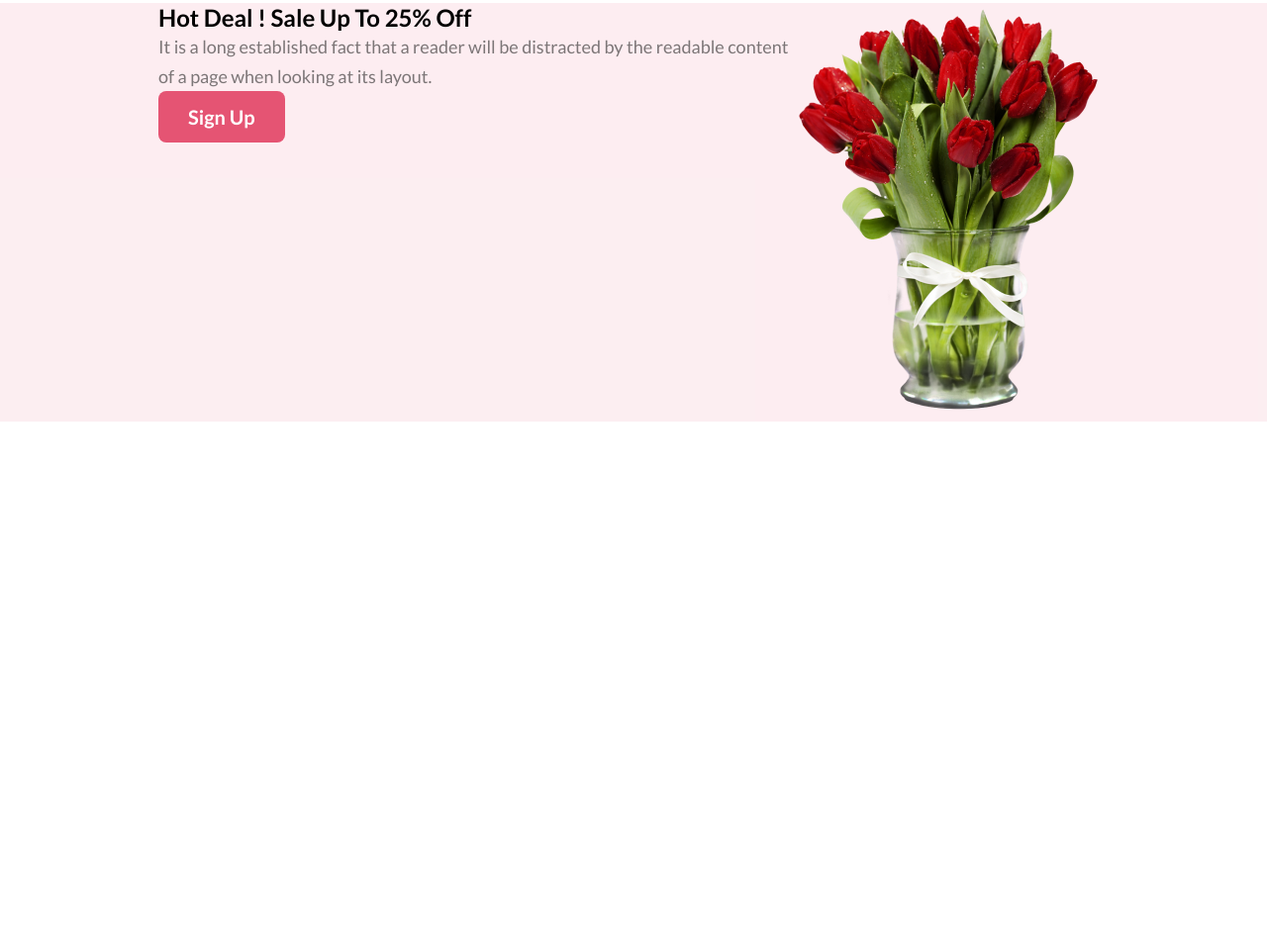
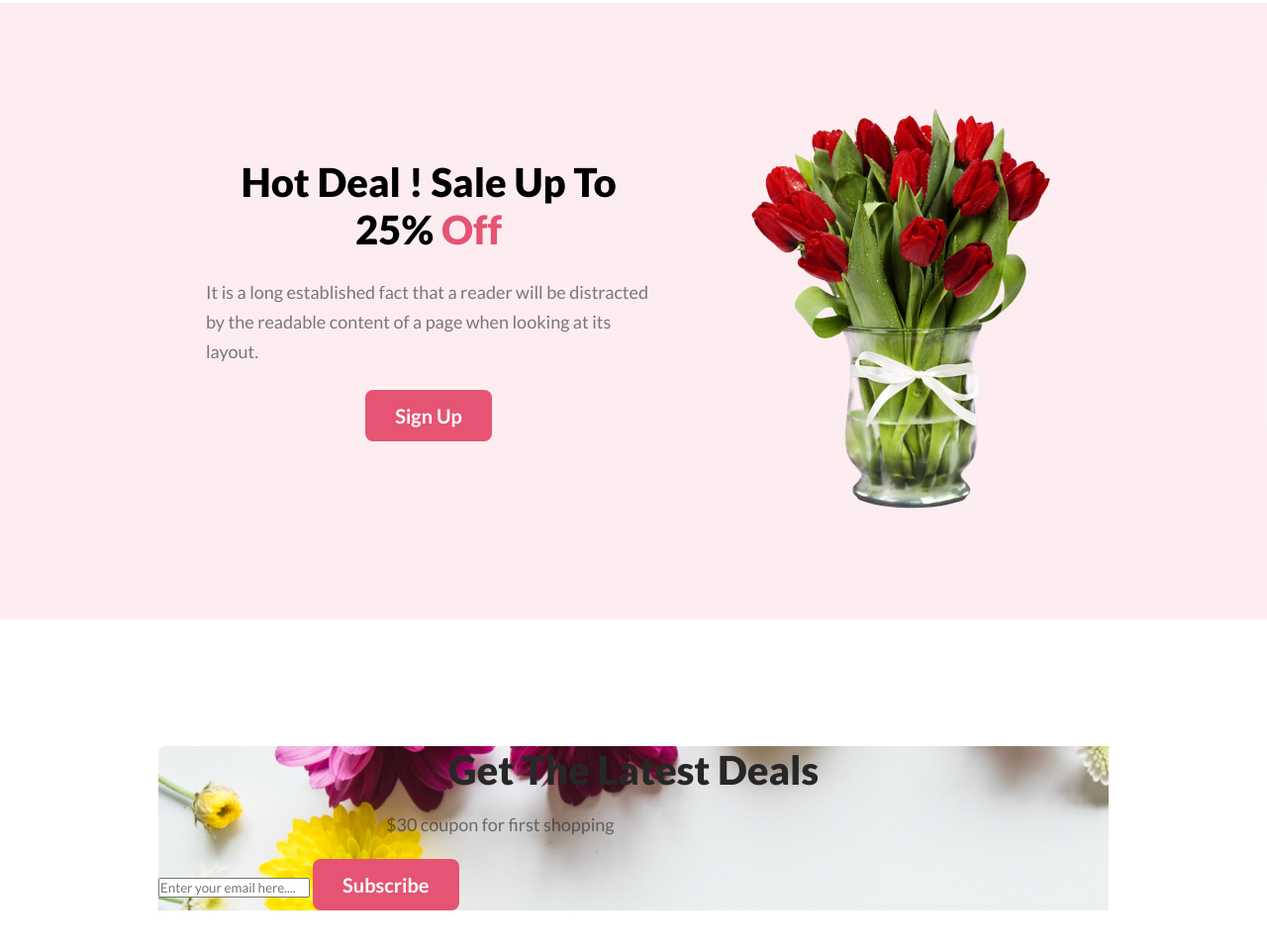
Before and after one commit to zannatulferdous0162/Flower-shop, a plain HTML site: page index.html in a window 1280 px wide. Shown: the part 1599-2558 px from the top of the page at 99% size. Before the commit the page ends 2025 px from the top, so only its background shows below. Drawn offline with Linux system fonts and the light colour scheme.

Commit message:
add section hot deal

```diff
--- a/index.html
+++ b/index.html
@@ -1,21 +1,25 @@
 <!DOCTYPE html>
 <html lang="en">
+
 <head>
     <meta charset="UTF-8">
     <meta name="viewport" content="width=device-width, initial-scale=1.0">
     <title>🌻Flower Shop</title>
     <link rel="stylesheet" href="styles/style.css">
 </head>
+
 <body>
     <header>
         <div class="container banner">
             <div class="banner-text">
                 <h1>Let's make beautiful flowers a part of your life</h1>
-                <p>It is a long established fact that a reader will be distracted by the readable content of a page when looking at its layout. The point of using Lorem Ipsum is that it has a more-or-less normal distribution of letters.</p>
+                <p>It is a long established fact that a reader will be distracted by the readable content of a page when
+                    looking at its layout. The point of using Lorem Ipsum is that it has a more-or-less normal
+                    distribution of letters.</p>
                 <button>Shop Now</button>
             </div>
             <div class="banner-img">
-                <img src="Flower Asset/pngwing 10.png" alt="" srcset="">
+                <img src="asset/pngwing 10.png" alt="" srcset="">
 
             </div>
         </div>
@@ -26,24 +30,25 @@
         <div class="container">
             <div class="section-heading">
                 <h2>Our Featured Flowers</h2>
-                <p>It is a long established fact that a reader will be distracted by the readable content of a page when looking at its layout.</p>
+                <p>It is a long established fact that a reader will be distracted by the readable content of a page when
+                    looking at its layout.</p>
             </div>
             <div class="section-content">
                 <div class="flower">
                     <div class="flower-img pink">
-                    <img src="Flower Asset/pngwing 5.png" alt="" srcset="">
+                        <img src="asset/pngwing 5.png" alt="" srcset="">
                     </div>
                     <p>Pink Flower Tree</p>
                 </div>
                 <div class="flower">
                     <div class="flower-img blue">
-                    <img src="Flower Asset/pngwing 6.png" alt="" srcset="">
+                        <img src="asset/pngwing 6.png" alt="" srcset="">
                     </div>
                     <p>Pink Flower Tree</p>
                 </div>
                 <div class="flower">
                     <div class="flower-img  green">
-                    <img src="Flower Asset/pngwing 7.png" alt="" srcset="">
+                        <img src="asset/pngwing 7.png" alt="" srcset="">
                     </div>
                     <p>Pink Flower Tree</p>
                 </div>
@@ -54,16 +59,29 @@
     <section id="hot-deal">
         <div class="container hot-deal-main">
             <div class="hot-deal-text">
-                <h2>Hot Deal ! Sale Up To 25% Off</h2>
-                <p>It is a long established fact that a reader will be distracted by the readable content of a page when looking at its layout.</p>
+                <h2>Hot Deal ! Sale Up To 25% <span class="importatnt">Off</span></h2>
+                <p>It is a long established fact that a reader will be distracted by the readable content of a page when
+                    looking at its layout.</p>
                 <button>Sign Up</button>
             </div>
             <div class="hot-deal-img">
-                <img src="Flower Asset/pngwing 8.png" alt="" srcset="">
-
+                <img src="asset/pngwing 8.png" alt="" srcset="">
             </div>
-
+        </div>
+    </section>
+   <!-- newsletter -->
+   <section id="newsletter">
+    <div class="container newsletter-main">
+        <div class="section-heading">
+            <h2>Get The Latest Deals</h2>
+            <p>$30 coupon for first shopping</p>
+        </div>
+        <form>
+            <input type="email" name="" id="" placeholder="Enter your email here.... ">
+            <button>Subscribe</button>
+        </form>
     </div>
    </section>
 </body>
+
 </html>
--- a/styles/style.css
+++ b/styles/style.css
@@ -6,7 +6,8 @@
     font-family: "Lato", sans-serif;
 }
 
-header, #hot-deal {
+header,
+#hot-deal {
     background-color: rgba(229, 84, 115, 0.1);
 
 }
@@ -21,6 +22,7 @@ header, #hot-deal {
     max-width: 500px;
     text-align: center;
     margin: 20px auto;
+
 }
 
 .section-heading h2 {
@@ -128,8 +130,39 @@ button:hover {
     margin-top: 16px;
     text-decoration-line: underline;
 }
+
 /* hot deal */
-.hot-deal-main{
+.hot-deal-main {
     display: flex;
     justify-content: space-around;
+    align-items: center;
+    padding: 100px 0;
 }
+
+#hot-deal .hot-deal-text {
+    width: 75%;
+    max-width: 450px;
+    text-align: center;
+
+}
+#hot-deal .hot-deal-text *{
+    margin-bottom: 24px;
+}
+
+#hot-deal .hot-deal-text h2 {
+    font-size: 40px;
+    font-weight: 800;
+}
+#hot-deal .hot-deal-text h2 .importatnt{
+    color: #E55473;
+}
+#hot-deal .hot-deal-img{
+    max-width: 318px;
+}
+/* newsletter */
+#newsletter{
+    margin: 128px 0;
+}
+.newsletter-main{
+    background-image: url("../asset/Rectangle\ 9.png");
+}
```
Also changed, not shown: asset/Flower 01.png (renamed from Flower Asset/Flower 01.png), asset/Group 57.png (renamed from Flower Asset/Group 57.png), asset/Group 58.png (renamed from Flower Asset/Group 58.png), asset/Group 59.png (renamed from Flower Asset/Group 59.png), asset/Rectangle 4.png (renamed from Flower Asset/Rectangle 4.png), asset/Rectangle 5.png (renamed from Flower Asset/Rectangle 5.png), asset/Rectangle 6.png (renamed from Flower Asset/Rectangle 6.png), asset/Rectangle 9.png (renamed from Flower Asset/Rectangle 9.png), asset/pngwing 10.png (renamed from Flower Asset/pngwing 10.png), asset/pngwing 5.png (renamed from Flower Asset/pngwing 5.png), asset/pngwing 6.png (renamed from Flower Asset/pngwing 6.png), asset/pngwing 7.png (renamed from Flower Asset/pngwing 7.png), asset/pngwing 8.png (renamed from Flower Asset/pngwing 8.png). Lines whose indentation alone changed are shown as unchanged.
